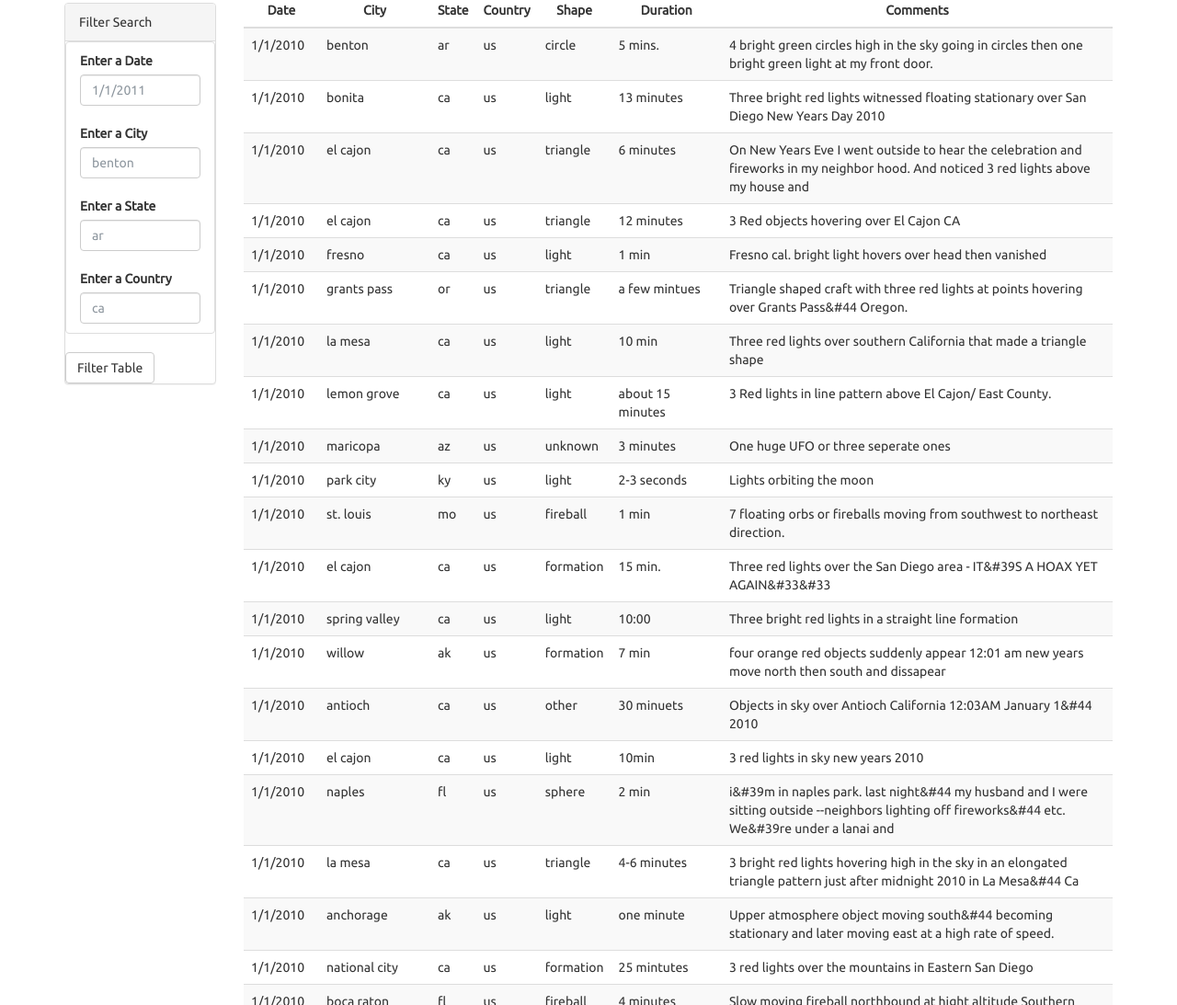
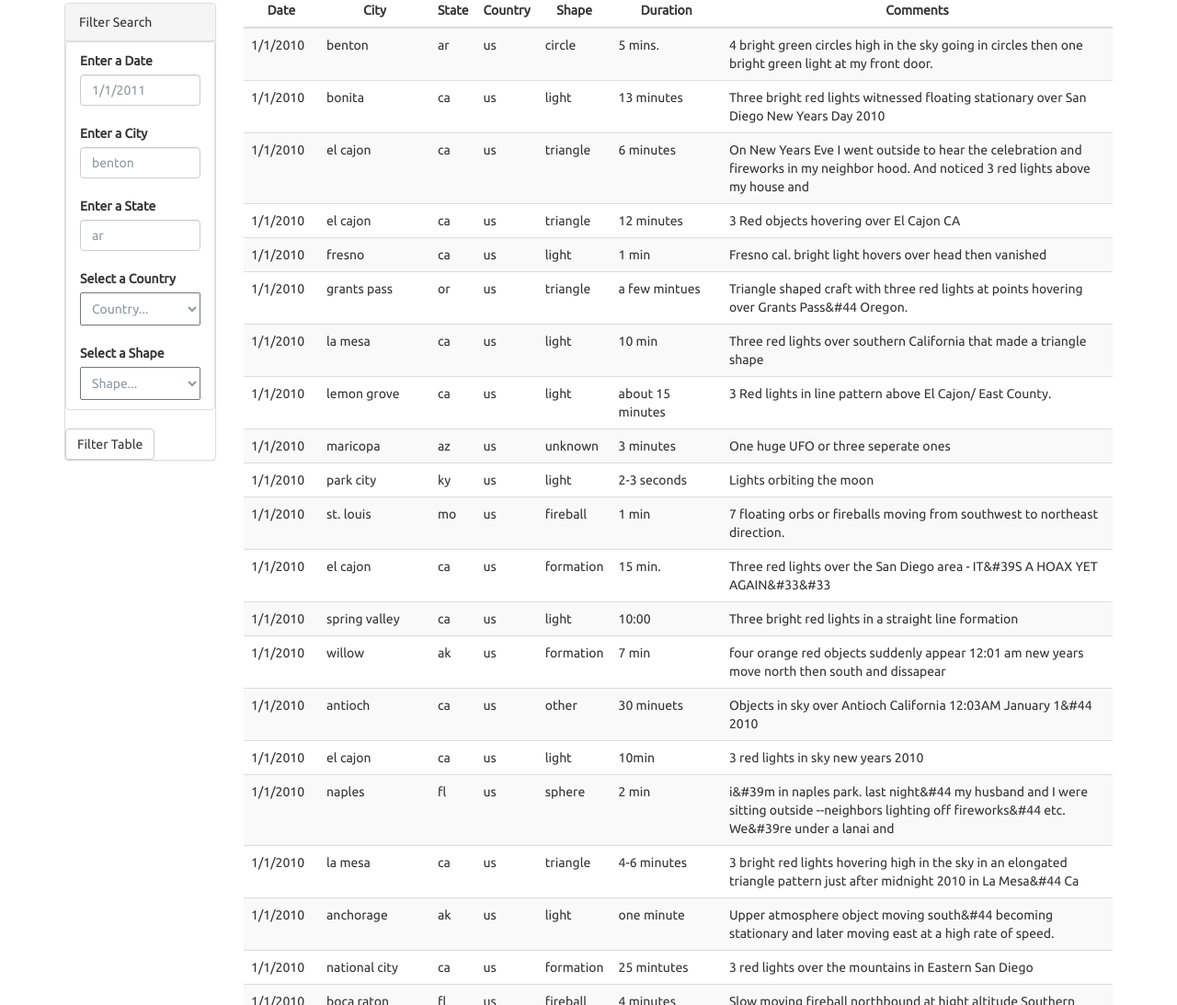
Before and after one commit to kwelter23/javascript, a plain HTML site: page StarterCode/index.html in a window 1280 px wide. Shown: the part 669-1762 px from the top of the page at 92% size. Drawn offline with nearby package versions, Linux system fonts and the light colour scheme.

Commit message:
donegit add . added shape and country drop downs

```diff
--- a/StarterCode/index.html
+++ b/StarterCode/index.html
@@ -47,9 +47,35 @@
                         <label for="state">Enter a State</label>
                         <input class="form-control" id="state" type="text" placeholder="ar">
                         <br>
-                        <label for="Country">Enter a Country</label>
-                        <input class="form-control" id="country" type="text" placeholder="ca">
-
+                        <label for="Country"> Select a Country</label>
+                        <select class="custom-select" id="inputGroupSelect01">
+                          <option selected>Country...</option>
+                          <option value="ca">ca</option>
+                          <option value="us">us</option>
+                        </select>
+                        <br>
+                        <label for="Shape"> Select a Shape</label>
+                        <select class="custom-select" id="inputGroupSelect02">
+                          <option selected>Shape...</option>
+                          <option value="changing">changing</option>
+                          <option value="chevron">chevron</option>
+                          <option value="cigar">cigar</option>
+                          <option value="circle">circle</option>
+                          <option value="cross">cross</option>
+                          <option value="cylinder">cylinder</option>
+                          <option value="disk">disk</option>
+                          <option value="fireball">fireball</option>
+                          <option value="flask">flask</option>
+                          <option value="formation">formation</option>
+                          <option value="light">light</option>
+                          <option value="other">other</other>
+                          <option value="oval">oval</option>
+                          <option value="rectangle">rectangle</option>
+                          <option value="sphere">sphere</option>
+                          <option value="teardrop">teardrop</option>
+                          <option value="triangle">triangle</option>
+                          <option value="unknown">unknow</option>
+                        </select>
                       </li>
                     </ul>
                   </div>
--- a/StarterCode/static/js/app.js
+++ b/StarterCode/static/js/app.js
@@ -35,10 +35,16 @@ function createTable (filteredData) {
     }
 
     //Country cell
-    var enteredCountry = d3.select("#country").property("value");
-    if (enteredCountry != ""){
+    var enteredCountry = d3.select("#inputGroupSelect01").property("value");
+   if (enteredCountry != "Country..."){
         var filteredData = filteredData.filter(UFOsighting => UFOsighting.country === enteredCountry);
-    }
+   }
+
+    //Shape cell
+    var enteredShape = d3.select("#inputGroupSelect02").property("value");
+   if (enteredShape != "Shape..."){
+        var filteredData = filteredData.filter(UFOsighting => UFOsighting.shape === enteredShape);
+   }
 
     filteredData.forEach(function(UFOsighting) {
        // console.log(UFOsighting);
```
Also changed, not shown: 1 other file.
